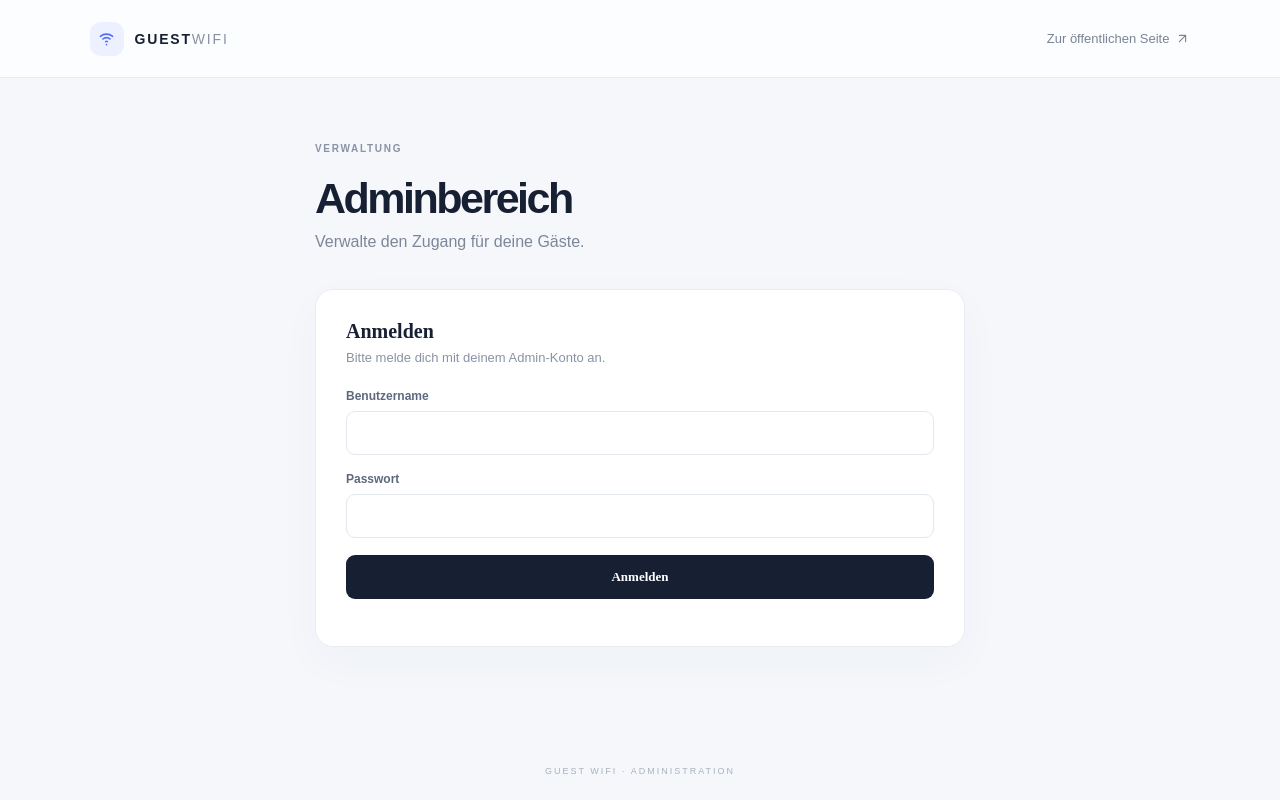
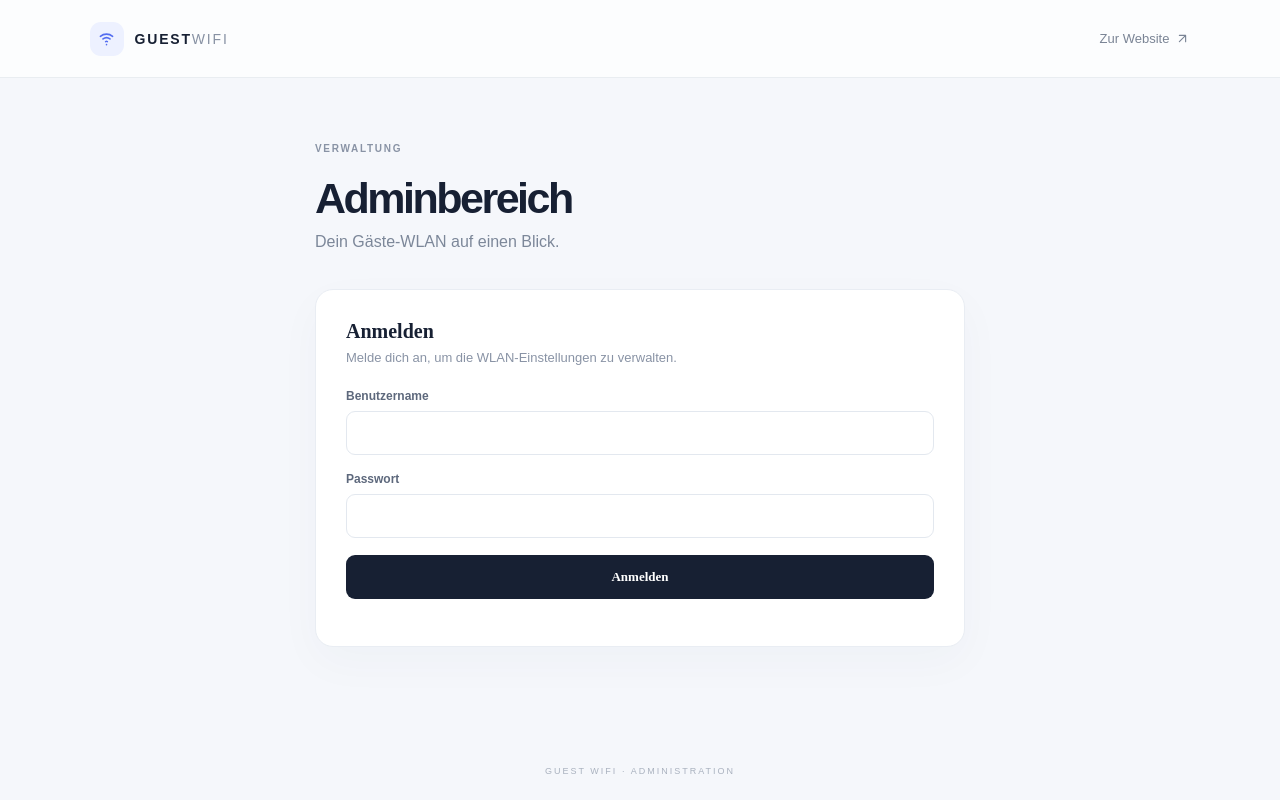
Before and after one commit to gedankenstrom/guest-wifi, a website: page public/admin.html in a window 1280 px wide. Drawn offline with Linux system fonts and the light colour scheme; no server answers.

Commit message:
Simplify admin page copy and layout

```diff
--- a/public/admin.html
+++ b/public/admin.html
@@ -1,19 +1,19 @@
 <!doctype html>
 <html lang="de">
-<head><meta charset="utf-8"><meta name="viewport" content="width=device-width,initial-scale=1"><title>Admin · Guest WiFi</title><link rel="stylesheet" href="/style.css"><link rel="stylesheet" href="/admin.css"></head>
+<head><meta charset="utf-8"><meta name="viewport" content="width=device-width,initial-scale=1"><meta name="theme-color" content="#f5f5f7"><title>Admin · Guest WiFi</title><link rel="stylesheet" href="/style.css"><link rel="stylesheet" href="/admin.css"></head>
 <body>
 <header class="topbar">
   <a class="brand" href="/"><span class="brand-icon" aria-hidden="true"><svg viewBox="0 0 24 24"><path d="M5 9.5a11 11 0 0 1 14 0M8 12.5a6.5 6.5 0 0 1 8 0M11 15.5a2 2 0 0 1 2 0"/><path d="M12 19h.01"/></svg></span><span>GUEST<span class="brand-light">WIFI</span></span></a>
-  <a class="admin-link" href="/">Zur öffentlichen Seite <svg viewBox="0 0 24 24" aria-hidden="true"><path d="M7 17 17 7M7 7h10v10"/></svg></a>
+  <a class="admin-link" href="/">Zur Website <svg viewBox="0 0 24 24" aria-hidden="true"><path d="M7 17 17 7M7 7h10v10"/></svg></a>
 </header>
 <main class="admin-wrap">
-  <div class="eyebrow">VERWALTUNG</div><h1>Adminbereich</h1><p class="intro">Verwalte den Zugang für deine Gäste.</p>
+  <div class="eyebrow">VERWALTUNG</div><h1>Adminbereich</h1><p class="intro">Dein Gäste-WLAN auf einen Blick.</p>
   <section class="admin-card" id="login-card">
-    <h2>Anmelden</h2><p class="muted">Bitte melde dich mit deinem Admin-Konto an.</p>
+    <h2>Anmelden</h2><p class="muted">Melde dich an, um die WLAN-Einstellungen zu verwalten.</p>
     <form id="login-form"><label>Benutzername<input name="username" autocomplete="username" required></label><label>Passwort<input name="password" type="password" autocomplete="current-password" required></label><button class="primary" type="submit">Anmelden</button><p class="form-error" id="login-error"></p></form>
   </section>
   <section class="admin-card hidden" id="settings-card">
-    <div class="settings-head"><div><h2>WLAN-Einstellungen</h2><p class="muted">Änderungen werden direkt veröffentlicht.</p></div><button class="logout" id="logout"><svg viewBox="0 0 24 24" aria-hidden="true"><path d="M10 17l5-5-5-5M15 12H3"/><path d="M12 3h6a2 2 0 0 1 2 2v14a2 2 0 0 1-2 2h-6"/></svg>Abmelden</button></div>
+    <div class="settings-head"><div><h2>WLAN-Einstellungen</h2><p class="muted">Deine Änderungen werden direkt übernommen.</p></div><button class="logout" id="logout"><svg viewBox="0 0 24 24" aria-hidden="true"><path d="M10 17l5-5-5-5M15 12H3"/><path d="M12 3h6a2 2 0 0 1 2 2v14a2 2 0 0 1-2 2h-6"/></svg>Abmelden</button></div>
     <form id="settings-form">
       <label>WLAN-Name (SSID)<input name="ssid" maxlength="32" required></label>
       <label>WLAN-Passwort<div class="pass-wrap"><input name="password" id="wifi-password" type="password" maxlength="63" autocomplete="new-password"><button type="button" class="reveal" id="reveal" aria-label="Passwort anzeigen" title="Passwort anzeigen"><svg viewBox="0 0 24 24" aria-hidden="true"><path d="M2 12s3.5-7 10-7 10 7 10 7-3.5 7-10 7S2 12 2 12Z"/><circle cx="12" cy="12" r="3"/></svg></button></div></label>
@@ -22,9 +22,9 @@
       <label class="check"><input type="checkbox" name="enabled"> Gäste-WLAN öffentlich anzeigen</label>
       <button class="primary" type="submit">Änderungen speichern</button><p class="form-error" id="settings-error"></p><p class="success" id="settings-success"></p>
     </form>
-    <div class="qr-preview"><div><strong>QR-Code</strong><p class="muted">Der Code wird automatisch aktualisiert.</p></div><a href="/api/qr.png" download="guest-wifi-qr.png" class="download-link"><svg viewBox="0 0 24 24" aria-hidden="true"><path d="M12 3v12m-5-5 5 5 5-5M5 17v4h14v-4"/></svg> PNG herunterladen</a></div>
+    <div class="qr-preview"><div><strong>QR-Code</strong><p class="muted">Wird automatisch aktualisiert.</p></div><a href="/api/qr.png" download="guest-wifi-qr.png" class="download-link"><svg viewBox="0 0 24 24" aria-hidden="true"><path d="M12 3v12m-5-5 5 5 5-5M5 17v4h14v-4"/></svg> PNG laden</a></div>
   </section>
 </main>
-<footer>GUEST WIFI · ADMINISTRATION</footer>
+<footer>GUEST WIFI <span>·</span> ADMINISTRATION</footer>
 <script src="/admin.js"></script>
 </body></html>
```
